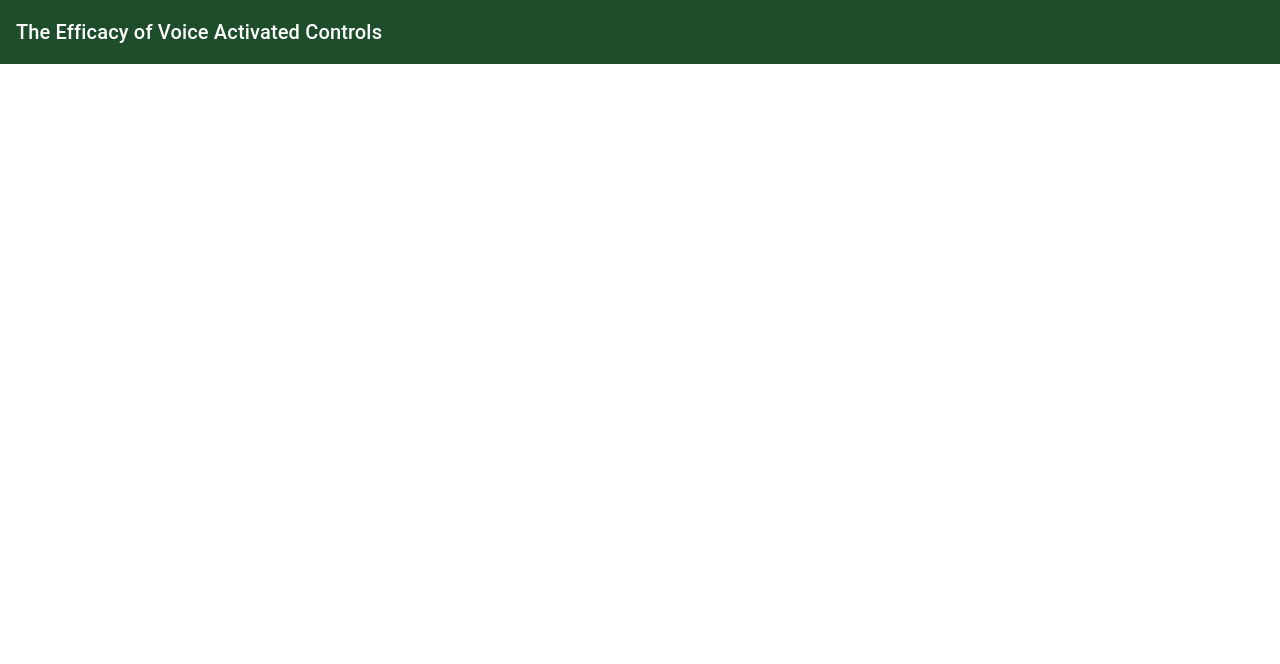
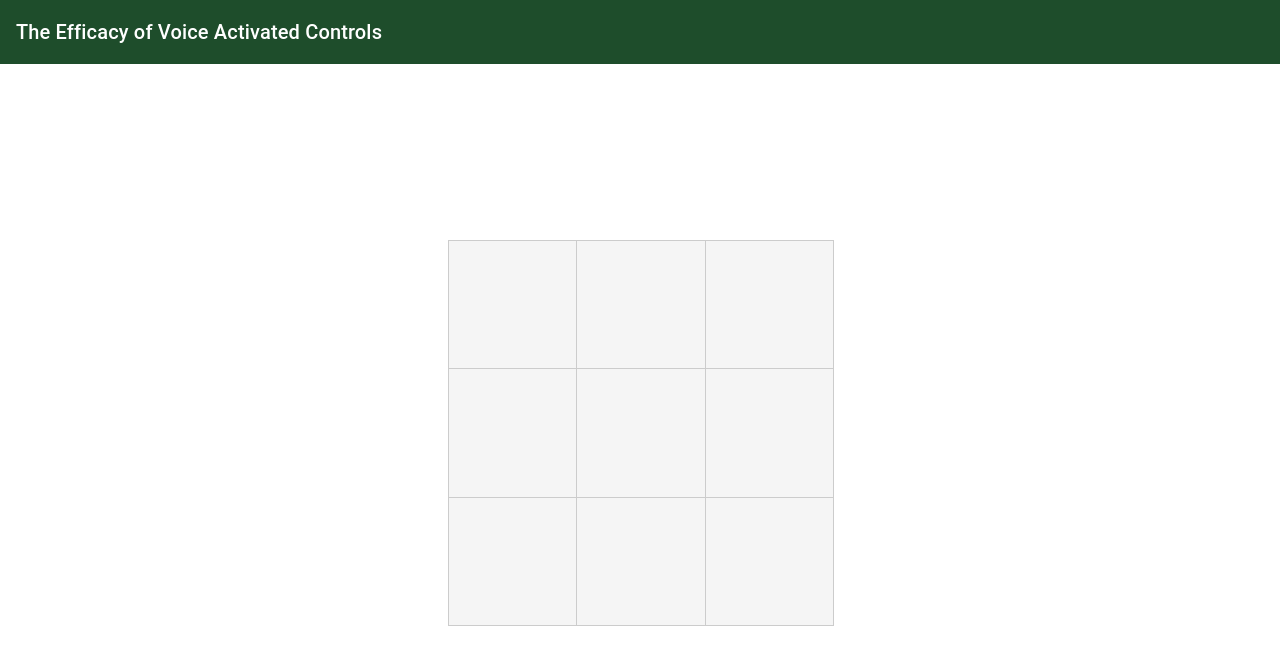
Before and after one commit to csu-hci-projects/SP23-The-Efficacy-Of-Voice-Activated-Controls, an Angular app in the folder frontend/: page /test1 in a window 1280 px wide. Before the commit this address led to /. Shown: the top 664 px of the page. Built offline with nearby package versions, Linux system fonts and the light colour scheme.

Commit message:
Tic Tac Toe game added with minimax algorithm for a smart bot. Dumb bot also included in case too many draws

```diff
--- a/frontend/angular.json
+++ b/frontend/angular.json
@@ -79,5 +79,8 @@
 				}
 			}
 		}
-	}
+  },
+  "cli": {
+    "analytics": false
+  }
 }
--- a/frontend/src/app/app.component.css
+++ b/frontend/src/app/app.component.css
@@ -0,0 +1,16 @@
+.wrapper {
+    display: flex;
+    flex-direction: column;
+    flex-wrap: nowrap;
+    height: 100%;
+    width: 100%;
+}
+
+.body {
+    display: flex;
+    flex-direction: column;
+    align-content: center;
+    justify-content: center;
+    height: 100%;
+    width: 100%;
+}
--- a/frontend/src/app/app.component.html
+++ b/frontend/src/app/app.component.html
@@ -1,4 +1,6 @@
 <div class="wrapper">
 	<app-toolbar></app-toolbar>
-	<router-outlet></router-outlet>
+	<div class="body">
+		<router-outlet></router-outlet>
+	</div>
 </div>
--- a/frontend/src/app/app.module.ts
+++ b/frontend/src/app/app.module.ts
@@ -14,11 +14,16 @@ import { MatFormFieldModule } from '@angular/material/form-field';
 import { FormsModule, ReactiveFormsModule } from '@angular/forms';
 import { MatInputModule } from '@angular/material/input';
 import { MatTabsModule } from '@angular/material/tabs';
+import { Test1Component } from './test1/test1.component';
+import { MatGridListModule } from '@angular/material/grid-list';
 
-const appRoutes: Routes = [{ path: '', component: LoginComponent }];
+const appRoutes: Routes = [
+	{ path: '', component: LoginComponent },
+	{ path: 'test1', component: Test1Component },
+];
 
 @NgModule({
-	declarations: [AppComponent, LoginComponent, ToolbarComponent],
+	declarations: [AppComponent, LoginComponent, ToolbarComponent, Test1Component],
 	imports: [
 		BrowserModule,
 		BrowserAnimationsModule,
@@ -33,6 +38,7 @@ const appRoutes: Routes = [{ path: '', component: LoginComponent }];
 		MatInputModule,
 		RouterModule.forRoot(appRoutes),
 		MatTabsModule,
+		MatGridListModule,
 	],
 	providers: [VoiceControlService],
 	bootstrap: [AppComponent],
--- a/frontend/src/app/login/login.component.html
+++ b/frontend/src/app/login/login.component.html
@@ -27,7 +27,7 @@
 							letter, one number, and one special character
 						</mat-error>
 					</mat-form-field>
-					<button mat-raised-button color="primary" (click)="login()">Sign In</button>
+					<button mat-raised-button color="primary" (click)="login()" routerLink="test1">Sign In</button>
 					<div class="mt-2">Don't have an account? <a href="#" (click)="selectedTabIndex = 1">Register</a></div>
 				</div>
 			</mat-tab>
@@ -64,7 +64,7 @@
 							letter, one number, and one special character
 						</mat-error>
 					</mat-form-field>
-					<button mat-raised-button color="primary" (click)="register()">Sign In</button>
+					<button mat-raised-button color="primary" (click)="register()" routerLink="test1">Sign In</button>
 					<div class="mt-2">Already have an account? <a href="#" (click)="selectedTabIndex = 0">Sign In</a></div>
 				</div>
 			</mat-tab>
--- /dev/null
+++ b/frontend/src/app/test1/test1.component.css
@@ -0,0 +1,30 @@
+.tic-tac-toe-board {
+    width: 30%;
+    height: 30%;
+    margin: 0 auto;
+  }
+
+  mat-grid-list {
+    width: 100%;
+    height: 100%;
+  }
+
+  mat-grid-tile {
+    background-color: #f5f5f5;
+    border: 1px solid #ccc;
+  }
+
+  .tic-tac-toe-cell {
+    width: 100%;
+    height: 100%;
+    font-size: 24px;
+    font-weight: bold;
+    background-color: transparent;
+  }
+
+  .game-over-message {
+    text-align: center;
+    font-size: 24px;
+    font-weight: bold;
+    margin-top: 20px;
+  }
--- /dev/null
+++ b/frontend/src/app/test1/test1.component.html
@@ -0,0 +1,13 @@
+<div class="tic-tac-toe-board">
+	<p *ngIf="gameOver" class="game-over-message">
+		{{ winner ? 'Player ' + winner + ' wins!' : "It's a draw!" }}
+	</p>
+	<mat-grid-list cols="3" rowHeight="1:1">
+		<mat-grid-tile *ngFor="let cell of board; index as i">
+			<button mat-button class="tic-tac-toe-cell" [disabled]="cell || gameOver" (click)="makeMove(i)">
+				{{ cell }}
+			</button>
+		</mat-grid-tile>
+	</mat-grid-list>
+	<button mat-raised-button *ngIf="winner === null && gameOver" (click)="reset()">Play Again</button>
+</div>
--- /dev/null
+++ b/frontend/src/app/test1/test1.component.ts
@@ -0,0 +1,134 @@
+import { Component } from '@angular/core';
+
+@Component({
+	selector: 'app-test1',
+	templateUrl: './test1.component.html',
+	styleUrls: ['./test1.component.css'],
+})
+export class Test1Component {
+	board: (string | null)[] = Array(9).fill(null);
+	currentPlayer: 'X' | 'O' = 'X';
+	gameOver = false;
+	winner: 'X' | 'O' | null = null;
+	lines = [
+		[0, 1, 2],
+		[3, 4, 5],
+		[6, 7, 8],
+		[0, 3, 6],
+		[1, 4, 7],
+		[2, 5, 8],
+		[0, 4, 8],
+		[2, 4, 6],
+	];
+
+	makeMove(index: number): void {
+		if (!this.board[index] && !this.gameOver) {
+			this.board[index] = this.currentPlayer;
+			this.checkForGameOver();
+			this.switchPlayers();
+			if (!this.gameOver) {
+				this.computerMove();
+			}
+		}
+	}
+
+	reset() {
+		this.board = Array(9).fill(null);
+		this.currentPlayer = 'X';
+		this.gameOver = false;
+		this.winner = null;
+	}
+
+	private switchPlayers(): void {
+		this.currentPlayer = this.currentPlayer === 'X' ? 'O' : 'X';
+	}
+
+	private getAvailableMoves(): number[] {
+		return this.board.map((cell, index) => (cell === null ? index : -1)).filter((index) => index !== -1);
+	}
+
+	private getWinner(): 'X' | 'O' | null {
+		for (let line of this.lines) {
+			const [a, b, c] = line;
+			if (this.board[a] && this.board[a] === this.board[b] && this.board[a] === this.board[c]) {
+				return this.board[a] as 'X' | 'O';
+			}
+		}
+		return null;
+	}
+
+	private checkForGameOver(): void {
+		this.winner = this.getWinner();
+		this.gameOver = this.winner !== null || this.board.every((cell) => cell !== null);
+	}
+
+	private minimax(depth: number, maximizingPlayer: boolean): number {
+		const winner = this.getWinner();
+		const isTerminal = winner !== null || this.getAvailableMoves().length === 0;
+
+		if (isTerminal) {
+			if (winner === 'O') {
+				return 10 - depth;
+			} else if (winner === 'X') {
+				return depth - 10;
+			} else {
+				return 0;
+			}
+		}
+
+		const availableMoves = this.getAvailableMoves();
+		let bestValue = maximizingPlayer ? -Infinity : Infinity;
+
+		for (let move of availableMoves) {
+			this.board[move] = maximizingPlayer ? 'O' : 'X';
+			const currentValue = this.minimax(depth + 1, !maximizingPlayer);
+			this.board[move] = null;
+
+			if (maximizingPlayer) {
+				bestValue = Math.max(bestValue, currentValue);
+			} else {
+				bestValue = Math.min(bestValue, currentValue);
+			}
+		}
+
+		return bestValue;
+	}
+
+	private computerMove(): void {
+		const availableMoves = this.getAvailableMoves();
+		let bestMove = -1;
+		let bestValue = -Infinity;
+
+		for (let move of availableMoves) {
+			this.board[move] = this.currentPlayer;
+			this.checkForGameOver();
+			const currentValue = this.minimax(0, false);
+			this.board[move] = null;
+			this.gameOver = false;
+			this.winner = null;
+
+			if (currentValue > bestValue) {
+				bestValue = currentValue;
+				bestMove = move;
+			}
+		}
+
+		if (bestMove !== -1) {
+			this.board[bestMove] = this.currentPlayer;
+			this.checkForGameOver();
+			this.switchPlayers();
+		}
+	}
+
+	// //dumb computer - moves at random in case minimax proves only draws
+	// private computerMove(): void {
+	// 	const availableMoves = this.getAvailableMoves()
+	// 	if (availableMoves.length) {
+	// 	  const move = availableMoves[Math.floor(Math.random() * availableMoves.length)];
+	// 	  this.board[move] = this.currentPlayer;
+	// 	  this.checkForGameOver();
+	// 	  this.switchPlayers();
+	// 	}
+	//   }
+	// }
+}
```
Also changed, not shown: 1 other file (tests, documents, lock files or other folders).
